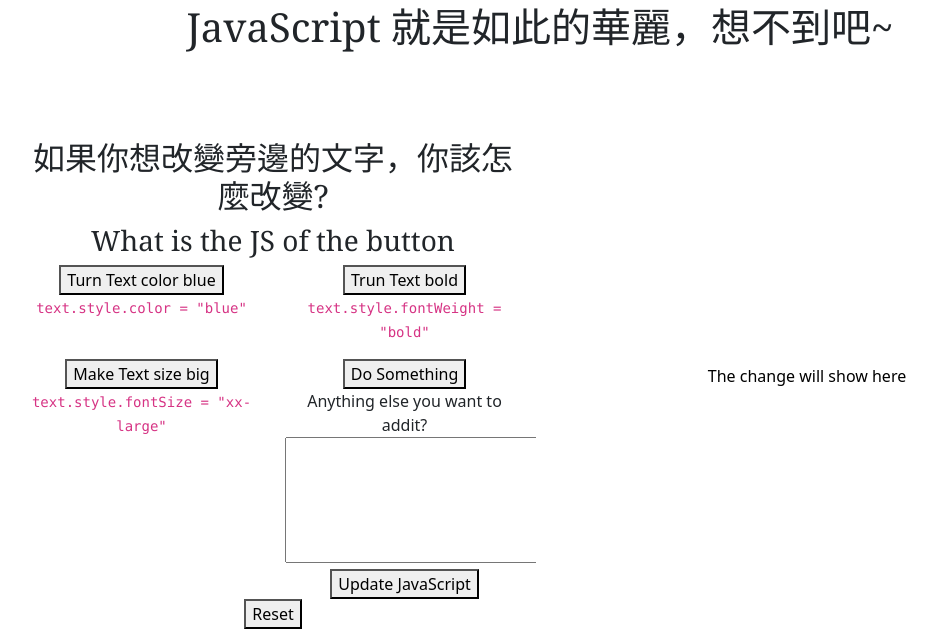
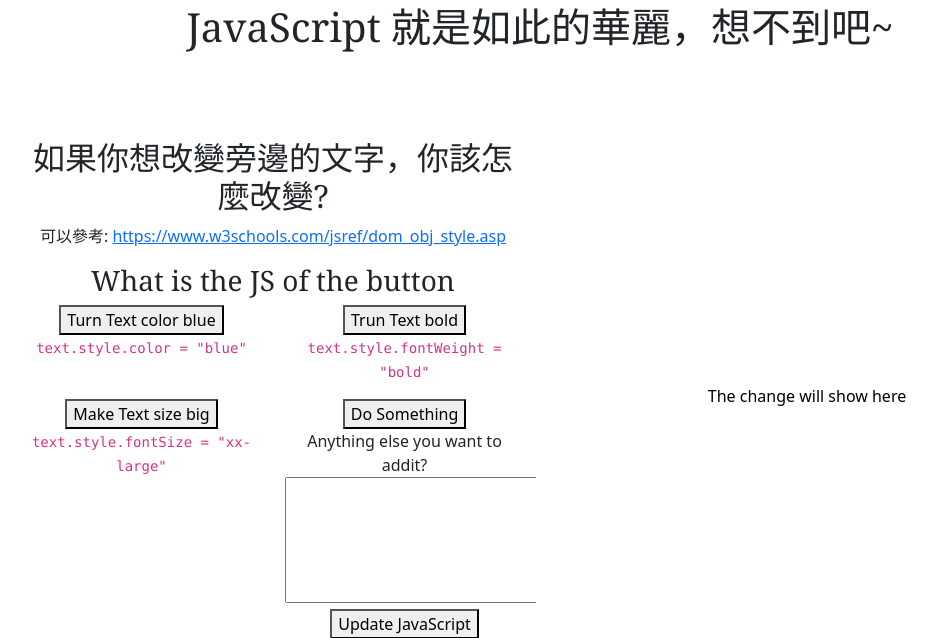
Before and after one commit to N15RA/nisra-target-drone, a PHP site: page /playground/web-2.php in a window 1280 px wide. Shown: the part 122-760 px from the top of the page, without its empty margins (100-1037 px from the left). Run offline with PHP 8.4, Linux system fonts and the light colour scheme; data that the repository does not hold is empty.

Commit message:
add reference link

```diff
--- a/website/playground/web-2.php
+++ b/website/playground/web-2.php
@@ -71,6 +71,7 @@
                 <section class="col-6 p-3">
                     <div class="row text-center">
                         <h2>如果你想改變旁邊的文字，你該怎麼改變?</h2>
+                        <p>可以參考: <a href="https://www.w3schools.com/jsref/dom_obj_style.asp">https://www.w3schools.com/jsref/dom_obj_style.asp</a></p>
                         <h3>What is the JS of the button</h3>
                         <div class="col-6 action-block">
                             <button id="turn-blue">Turn Text color blue</button>
```
